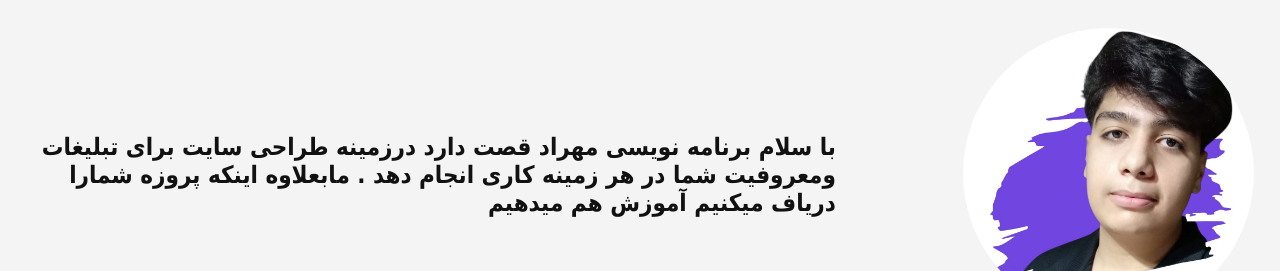
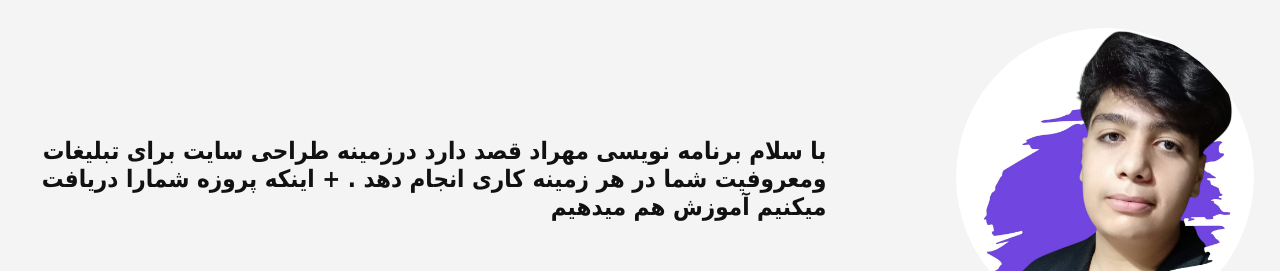
Before and after one commit to 11m77/programmermehrad, a plain HTML site: page index.html in a window 1280 px wide. Shown: the part 980-1251 px from the top of the page. Drawn offline with Linux system fonts and the light colour scheme; a web font is replaced by a local one.

Commit message:
Update index.html

```diff
--- a/index.html
+++ b/index.html
@@ -125,7 +125,7 @@ footer{text-align:center;padding:2rem;color:var(--text);background:var(--card);f
     <table>
       <tr>
         <td><img src="mmd.jpg" alt="" style="width: 70%;height: 70%;border-radius: 50%;"></td>
-        <td><h1>با سلام برنامه نویسی مهراد قصت دارد درزمینه طراحی سایت برای تبلیغات ومعروفیت شما در هر زمینه کاری انجام دهد . مابعلاوه اینکه پروزه شمارا دریاف میکنیم آموزش هم میدهیم</h1></td>
+        <td><h1>با سلام برنامه نویسی مهراد قصد دارد درزمینه طراحی سایت برای تبلیغات ومعروفیت شما در هر زمینه کاری انجام دهد . + اینکه پروزه شمارا دریافت میکنیم آموزش هم میدهیم</h1></td>
 
       </tr>
     </table>
```
